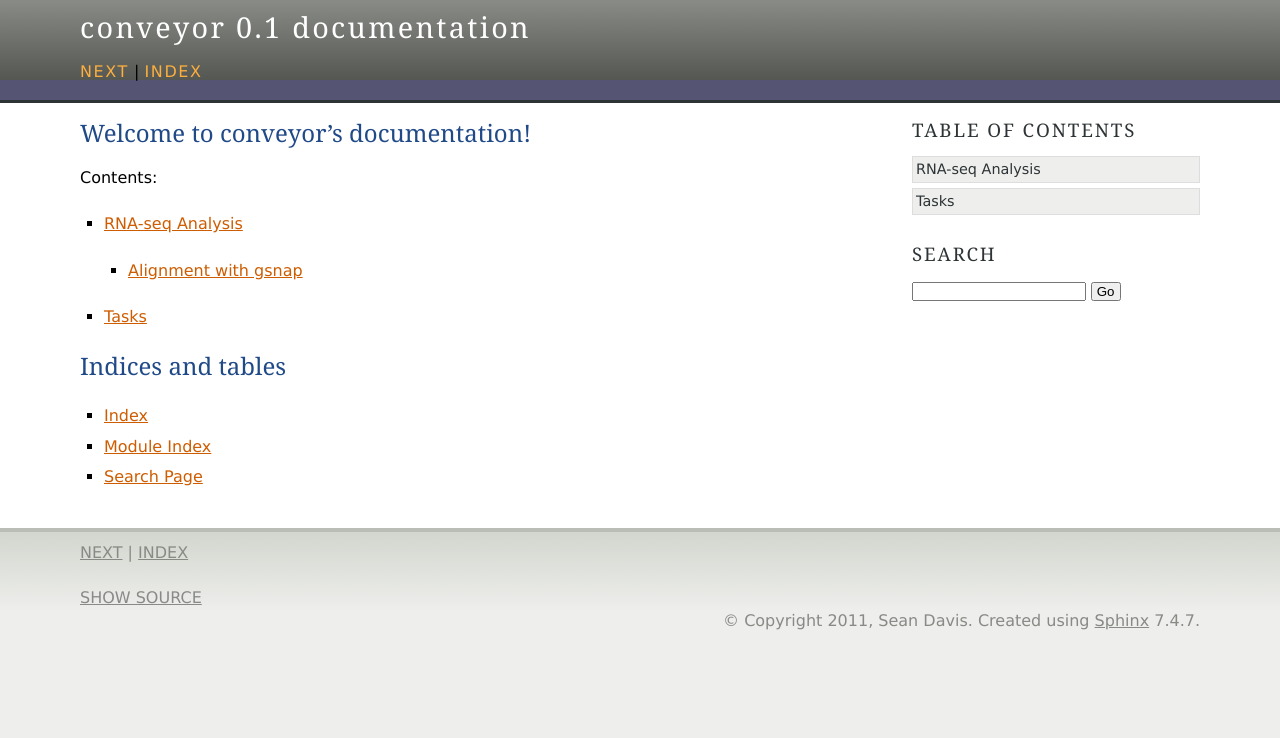
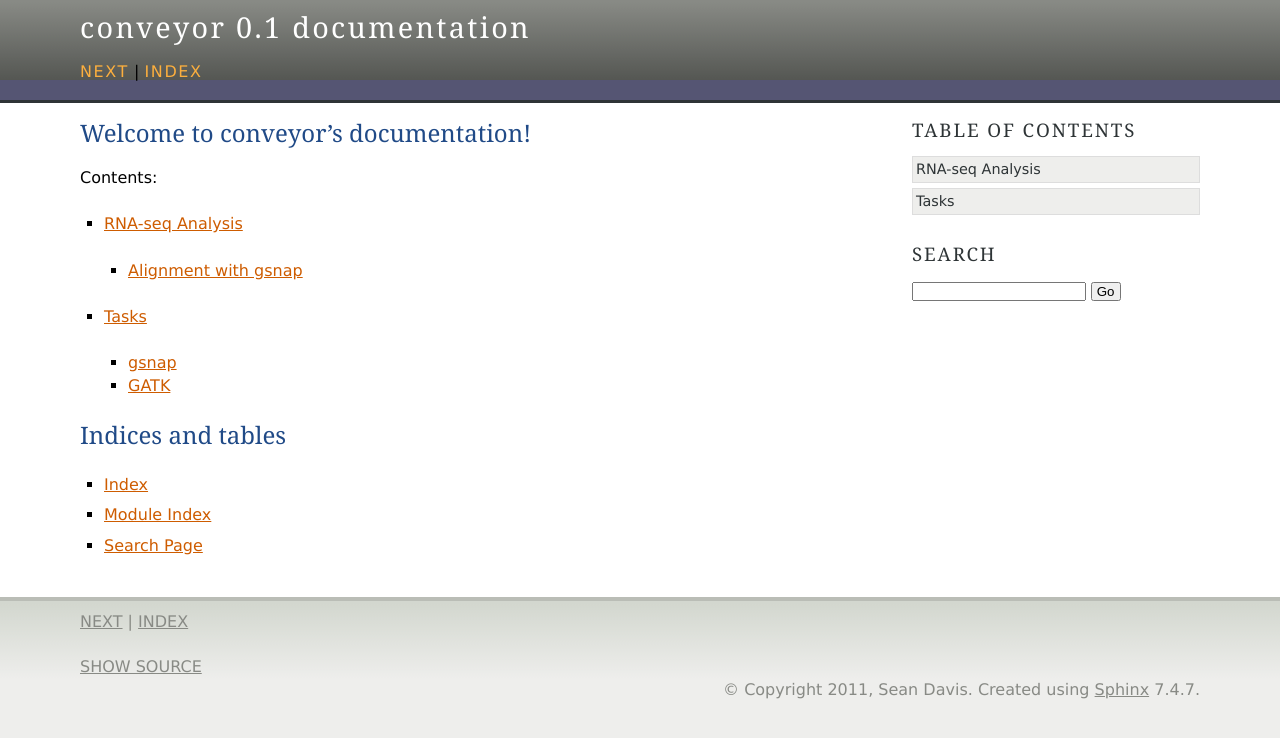
Before and after one commit to seandavi/conveyor, a Sphinx documentation site: the page built from doc/index.rst, in a window 1280 px wide. Shown: the top 738 px of the page. Built offline with Sphinx 7.4.7, drawn with Linux system fonts in a browser that asks for light colours.

Commit message:
Added API documentation for gatk and gsnap

```diff
--- a/doc/api/tasks.rst
+++ b/doc/api/tasks.rst
@@ -1,4 +1,14 @@
 Tasks
+=====
+
+gsnap
 -----
+
 .. automodule:: conveyor.tasks.gsnap
    :members:
+
+GATK
+----
+
+.. automodule:: conveyor.tasks.gatk
+   :members:
```
